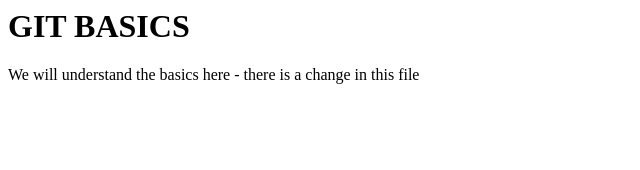
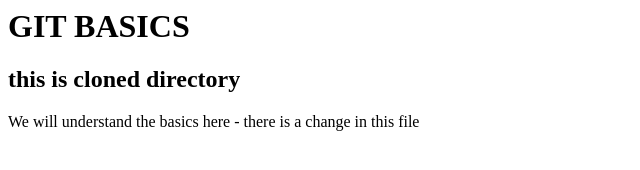
Before and after one commit to Sairmayee/demo_learn_Sai, a plain HTML site: page index.html in a window 1280 px wide. Shown: the whole page, without its empty margins (0-640 px from the left). Drawn offline with Linux system fonts and the light colour scheme.

Commit message:
added h2 in this file

```diff
--- a/index.html
+++ b/index.html
@@ -1,5 +1,6 @@
 <html>
 <title> This is our website for git basics </title>
 <h1> GIT BASICS </h1>
+<h2> this is cloned directory </h2>
 <p> We will understand the basics here - there is a change in this file</p>
 </html>
```
